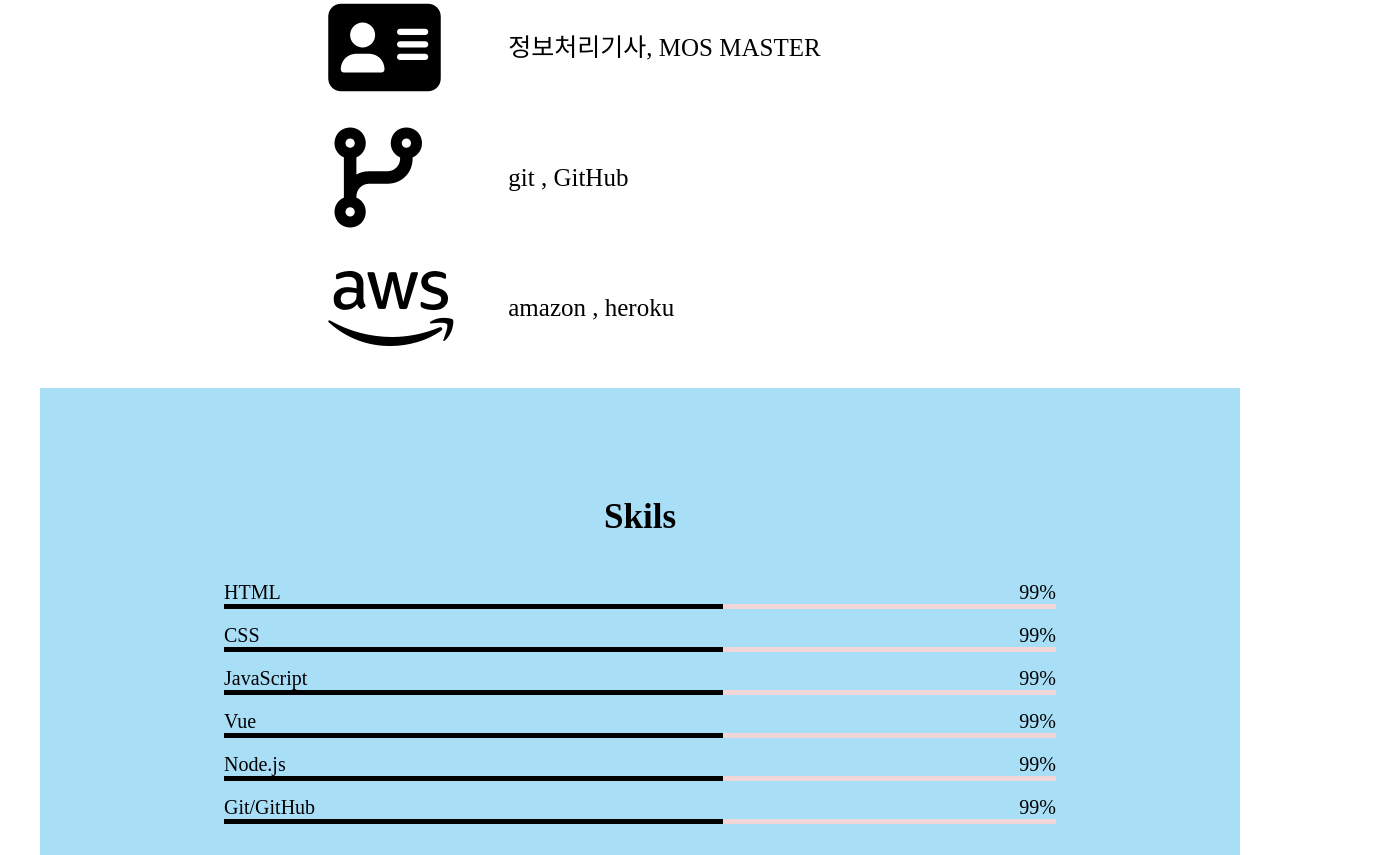
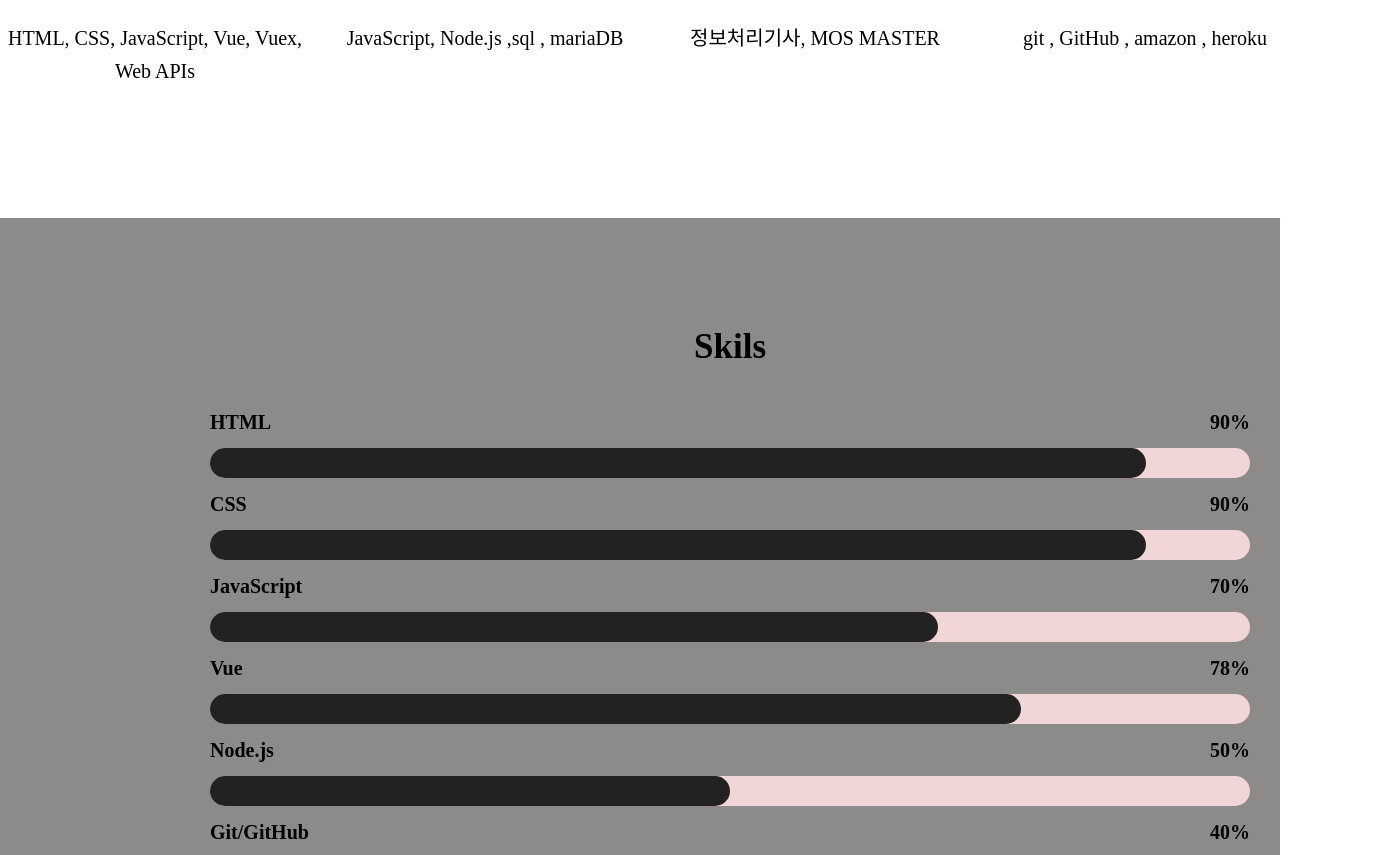
Before and after one commit to min-ji97/Portfolio, a website: page index.html in a window 1280 px wide. Shown: the part 1771-2626 px from the top of the page, 1380 px wide, since content can reach past the window. Drawn offline with nearby package versions, Linux system fonts and the light colour scheme.

Commit message:
(html+css): about_majors ui 수정+footer ui 수정

```diff
--- a/index.html
+++ b/index.html
@@ -36,7 +36,7 @@
             <div class="navbar_box">
                 <div class="navbar_logo">
                     <i class="fas fa-paw"></i>
-                    <a href="#">MinJi's Portfolio</a>
+                    <a href="#home">MinJi's Portfolio</a>
                 </div>
                 <div class="navbar_menu">
                     <ul class="navbar_menu_list">
@@ -44,6 +44,7 @@
                         <li class="navbar_menu_item"><a href="#about">About</a></li>
                         <li class="navbar_menu_item"><a href="#skils">Skils</a></li>
                         <li class="navbar_menu_item"><a href="#project">My Project</a></li>
+                        <li class="navbar_menu_item"><a href="#footer">Contacts</a></li>
                     </ul>
                 </div>
             </div>
@@ -132,7 +133,8 @@
             <!-- 프론트엔드  -->
             <div class="major_front">
                 <div class="major_icon">
-                    <i class="fab fa-html5"></i>
+                    <span><i class="fab fa-html5 icon--1"></i></span>
+
                 </div>
                 <div class="major_description">
                     HTML, CSS, JavaScript, Vue, Vuex, Web APIs
@@ -141,7 +143,7 @@
             <!-- 백엔드  -->
             <div class="major_back">
                 <div class="major_icon">
-                    <i class="fas fa-server"></i>
+                    <i class="fas fa-server icon--2"></i>
                 </div>
                 <div class="major_description">
                     JavaScript, Node.js  ,sql , mariaDB
@@ -150,7 +152,7 @@
             <!-- 자격증 -->
             <div class="major_certificate">
                 <div class="major_icon">
-                    <i class="fas fa-address-card"></i>
+                    <i class="fas fa-address-card icon--3"></i>
                 </div>
                 <div class="major_description">
                    정보처리기사, MOS MASTER
@@ -159,27 +161,29 @@
             <!-- 버전관리 -->
             <div class="major_version">
                 <div class="major_icon">
-                    <i class="fas fa-code-branch"></i>
+                    <i class="fas fa-code-branch icon--4"></i>
                 </div>
                 <div class="major_description">
-                   git , GitHub
+                   git , GitHub , amazon , heroku
                 </div>
             </div>
             <!-- Deployment -->
-            <div class="major_Deployment">
+            <!-- <div class="major_Deployment">
                 <div class="major_icon">
                     <i class="fab fa-aws"></i>
                 </div>
                 <div class="major_description">
                    amazon , heroku
                 </div>
-            </div>
+            </div> -->
+
         </div>
 
 
     </section>
     <!--Skils-->
-    <section id="skils" class="inner">
+    <section id="skils" >
+        <div class="skils-inner inner">
             <h1>Skils</h1>
 
             <div class="skillset">
@@ -187,60 +191,61 @@
                 <div class="skill">
                     <div class="skill_description">
                         <span>HTML</span>
-                    <span>99%</span>
+                        <span>90%</span>
                     </div>
                     <div class="skill_bar">
-                    <div class="skill_value"></div>
+                        <div class="skill_value" style="width: 90%;"></div>
                     </div>
                 </div>
 
                 <div class="skill">
                     <div class="skill_description">
                         <span>CSS</span>
-                    <span>99%</span>
+                        <span>90%</span>
                     </div>
                     <div class="skill_bar">
-                    <div class="skill_value"></div>
+                        <div class="skill_value" style="width: 90%;"></div>
                     </div>
                 </div>
 
                 <div class="skill">
                     <div class="skill_description">
                         <span>JavaScript</span>
-                    <span>99%</span>
+                        <span>70%</span>
                     </div>
                     <div class="skill_bar">
-                    <div class="skill_value"></div>
+                        <div class="skill_value" style="width: 70%;"></div>
                     </div>
                 </div>
 
                 <div class="skill">
                     <div class="skill_description">
                         <span>Vue</span>
-                    <span>99%</span>
+                        <span>78%</span>
                     </div>
                     <div class="skill_bar">
-                    <div class="skill_value"></div>
+                        <div class="skill_value" style="width: 78%;"></div>
                     </div>
                 </div>
 
                 <div class="skill">
                     <div class="skill_description">
                         <span>Node.js</span>
-                    <span>99%</span>
+                        <span>50%</span>
                     </div>
                     <div class="skill_bar">
-                    <div class="skill_value"></div>
+                        <div class="skill_value" style="width: 50%;"></div>
                     </div>
                 </div>
 
                 <div class="skill">
                     <div class="skill_description">
                         <span>Git/GitHub</span>
-                    <span>99%</span>
+                        <span>40%</span>
                     </div>
                     <div class="skill_bar">
-                    <div class="skill_value"></div>
+                        <div class="skill_value" style="width: 40%;"></div>
+                    </div>
                 </div>
             </div>
         </div>
--- a/style.css
+++ b/style.css
@@ -12,7 +12,7 @@ body{
     /* cursor: none; */
 }
 .inner{
-    width: 1200px;
+    width: 1300px;
     margin: auto;
 }
 
@@ -54,9 +54,9 @@ li{
     width: 100%;
     background-color: transparent;
 }
-.position--fixed{
+/* .position--fixed{ 이거 어디다 쓴거지.... 아이돈노우..
     position: fixed;
-}
+} */
 .navbar_box{
     /* background-color: beige; */
     display: flex;
@@ -66,14 +66,16 @@ li{
     /* height: 100%; */
 }
 
-.navbar_logo{
+.navbar_box a:hover{
+   color: rgb(190, 255, 174) !important;
+   transition: color ease 0.5s ;
+}
+.navbar_logo i:hover{
+    color: pink !important;
+    transform: scale(1.2);
+    transition: all ease 0.5s ;
+}
 
-}
-.navbar_menu{
-    /* width: 50%; */
-    /* display: flex; */
-    /* justify-content: center; */
-}
 .navbar_menu_list{
     /* display: inline-block; */
     /* align-items: center; */
@@ -162,7 +164,6 @@ align-items center을 해줘야 요소들이 가운데 정렬을 함..!
     display: flex;
     flex-direction: column;
     font-size: 25px;
-
     margin-top: 30px;
 }
 
@@ -183,7 +184,7 @@ align-items center을 해줘야 요소들이 가운데 정렬을 함..!
 }
 
 .my_info_part i{
-    font-size: 50px;
+    font-size: 40px;
     margin-bottom: 15px;
 }
 
@@ -194,55 +195,156 @@ align-items center을 해줘야 요소들이 가운데 정렬을 함..!
 }
 
 .my_info__box__title{
-    font-size: 30px;
+    font-size: 27px;
+    font-weight: bold;
+
 }
 .my_info__box__content{
-    font-size: 23px;
+    font-size: 20px;
     text-align: center;
 }
 
 .about_majors{
     display: flex;
-    flex-direction: column;
-
+    flex-direction: row;
+    /* flex-wrap: wrap; */
+    justify-content: center;
     /* width: 80%; */
     margin-top: 100px;
 
+
+    border-top: 1px solid rgb(141, 141, 141);
+    padding-top: 100px;
+    padding-bottom: 100px;
+
+    /* background-color: #222; */
+
 }
+.major_icon {
+    margin: 0px 30px;
+    /* border: 2px solid rgb(255, 255, 255, 0.2);
+    border-radius: 50%; */
+    /* border-left-color:#5cb85c; */
+    width: 200px;
+    height: 200px;
+    text-align: center;
+    position: relative;
+    /* animation: rotate 0.8s linear infinite; */
+    /* background-color: #222; */
+}
+.major_icon::after{
+    content: '';
+    border: 2px solid rgb(255, 255, 255, 0.2);
+    border-radius: 50%;
+    border-left-color:#5cb85c;
+    width: 200px;
+    height: 200px;
+    top: 0px;
+    left: 0px;
+    position: absolute;
+    animation: rotate 0.7s linear infinite;
+}
+@keyframes rotate {
+    50%{
+        border-left-color:#9b59b6;
+    }
+    75%{
+        border-left-color:#e67e22;
+    }
+    100%{
+        transform: rotate(360deg);
+    }
+}
+
+
+.major_icon:hover .icon--1,
+.major_icon:hover .icon--2,
+.major_icon:hover .icon--3,
+.major_icon:hover .icon--4 {
+    color: #1d1d1d;
+    transform: scale(1.1);
+    transition: all ease 0.5s;
+
+}
+/* .major_icon:hover .major_icon::after{
+    animation-play-state: paused;
+} */
+
 .major_icon i{
-    font-size: 100px;
-    margin: 0px 30px;
+    /* animation-play-state: paused; */
+    transform: none;
+    animation-delay: 1s;
+    position: absolute;
+    font-size: 130px;
+    /* margin: 0px 30px; */
     width: 100px;
     text-align: center;
-    /* display: inline; */
+
+     /* transform: rotate1(-360deg); */
 }
+
+.major_icon .icon--1{
+    transform: none;
+    top: 43px;
+    left: 54px;
+    color: rgb(187, 255, 204);
+}
+.major_icon .icon--2{
+    font-size: 120px;
+    top: 42px;
+    left: 42px;
+    color: rgb(50, 90, 126);
+}
+.major_icon .icon--3{
+    font-size: 110px;
+    top: 46px;
+    left: 42px;
+    color: rgb(196, 221, 243);
+}
+
+.major_icon .icon--4{
+    font-size: 110px;
+    top: 49px;
+    left: 64px;
+    color: rgb(216, 224, 168);
+}
+
+
 .major_front ,
 .major_back,
 .major_certificate,
 .major_version,
 .major_Deployment {
     display: flex;
-    flex-direction: row;
+    flex-direction: column;
     margin-bottom: 30px;
+    text-align: center;
+    align-items: center;
+    /* height: 100%; */
+    width: 330px;
 }
 
 .major_description{
-    font-size: 25px;
-    line-height: 100px;
-    margin-left: 50px;
+    font-size: 20px;
+    line-height: 33px;
+    /* margin-left: 58px; */
+    margin-top: 28px;
 }
 
 /* //////////////////////////////////////////////// */
 
 #skils{
+
+
+    background-color: rgb(141, 138, 138);
+    padding: 80px;
+}
+.skils-inner{
     display: flex;
     flex-direction: column;
     align-items: center;
 
     box-sizing: border-box;
-    /* padding: 40px; */
-    background-color: rgb(169, 222, 247);
-    padding: 80px;
 }
 
 .skillset{
@@ -258,18 +360,23 @@ align-items center을 해줘야 요소들이 가운데 정렬을 함..!
     justify-content: space-between;
 
     font-size: 20px;
+    font-weight: bold;
+    margin-bottom: 14px;
 }
 
 .skill_bar{
     width: 100%;
-    height: 5px;
+    height: 30px;
+    border-radius: 20px;
     background-color: rgb(240, 214, 214);
 }
 
 .skill_value{
-    width: 60%;
+
+    border-radius: 20px;
     height: inherit;
-    background-color: black ;
+    background-color: #222;
+    transition: all ease 3s;
 }
 
 /* ///////////////////////////////// */
@@ -490,7 +597,7 @@ section.horizontal .animation-wrap .item:nth-child(4n+4) {
     height: 250px;
     left: 0;
     bottom: 0;
-    background-color: rgb(71, 82, 102);
+    background-color: rgb(41, 40, 40);
     box-sizing: border-box;
     padding: 30px;
     /*  */
@@ -506,10 +613,26 @@ section.horizontal .animation-wrap .item:nth-child(4n+4) {
 
 .contacts i{
     font-size: 50px;
-    padding: 30px;
+    padding: 40px;
+    color: aliceblue;
+
+}
+.contacts i:hover {
+    color: rgb(247, 242, 242);
+    /* background-color: white;
+    border: 1px solid white;  */
+    /* border-radius: 50%; */
+    /* width: 20px;
+    height: 20px;  */
+    transition: all ease 0.5s;
+    transform: scale(1.5);
+    /* transform:  rotateY(360deg); */
+    text-align: center;
+    text-shadow: 2px 2px 5px rgb(190, 255, 174);
 }
 .contact_right{
     text-align: center;
+    color: rgb(199, 197, 197);
     /* margin-top: 30px; */
 }
 
```
Lines whose indentation alone changed are shown as unchanged.
